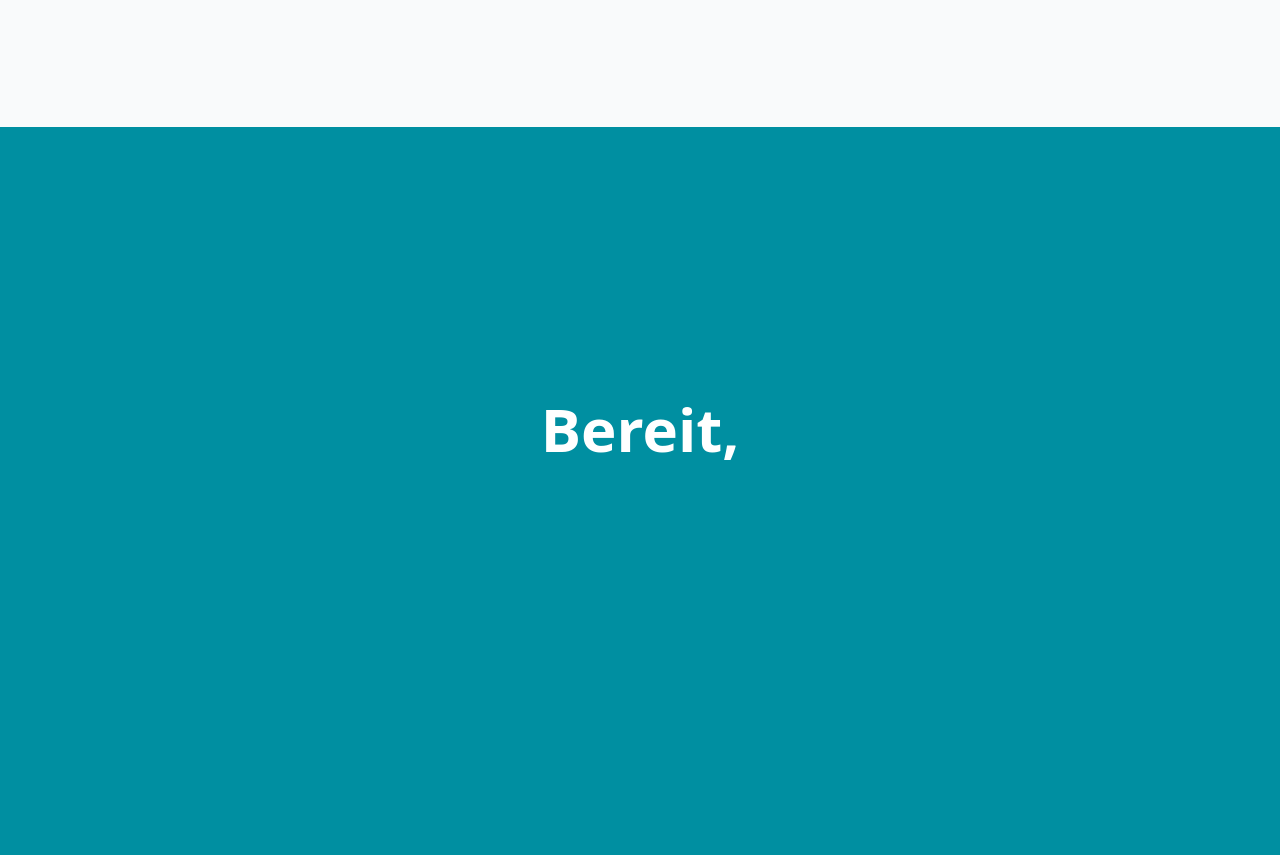
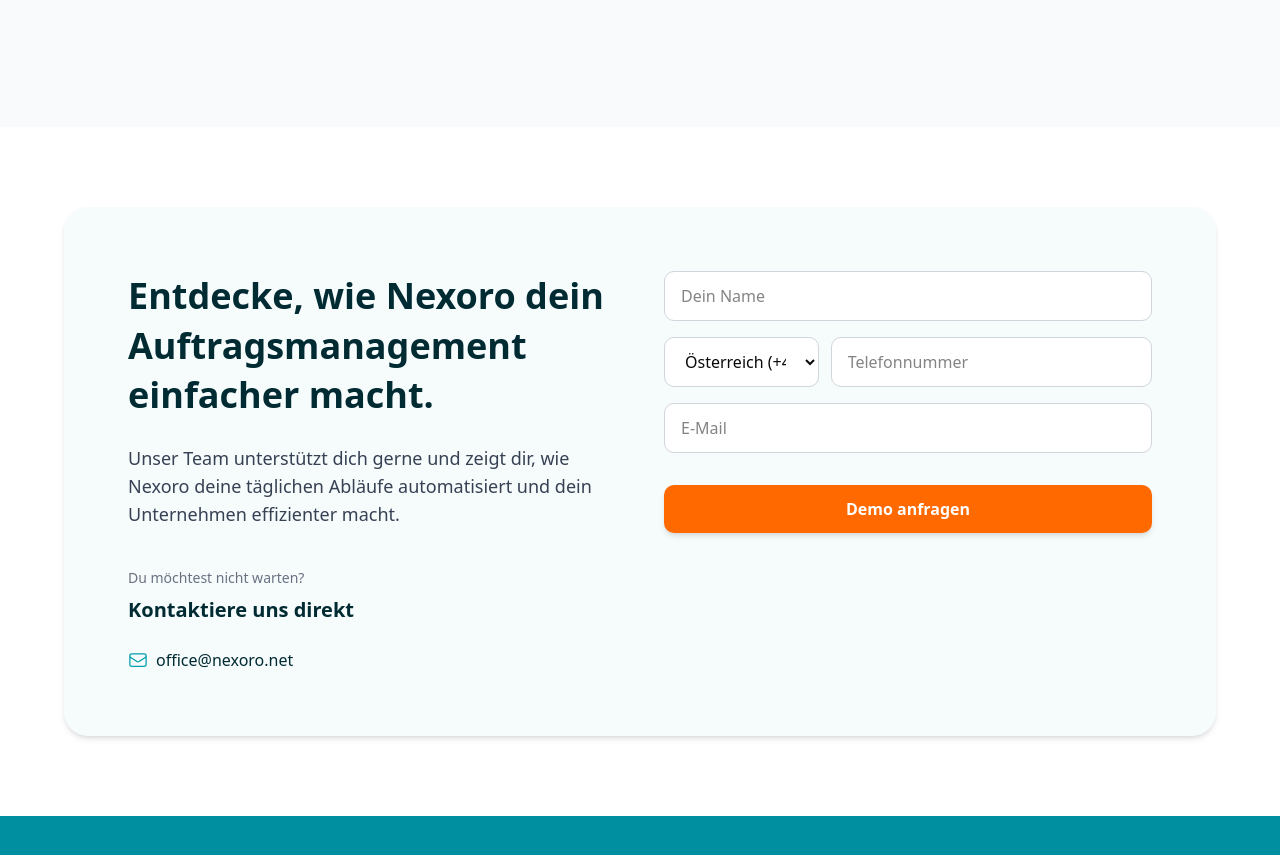
Before and after one commit to danielrckb/nexoro-landing, a Next.js app: page / in a window 1280 px wide. Shown: the part 7980-8835 px from the top of the page. Built offline with nearby package versions, Linux system fonts and the light colour scheme.

Commit message:
leadmagnet

```diff
--- /dev/null
+++ b/app/components/LeadMagnet.tsx
@@ -0,0 +1,113 @@
+'use client';
+
+import { motion } from 'framer-motion';
+
+export default function LeadMagnet() {
+  return (
+    <motion.section
+      initial={{ opacity: 0, y: 30 }}
+      whileInView={{ opacity: 1, y: 0 }}
+      transition={{ duration: 0.6, ease: 'easeOut' }}
+      viewport={{ once: true }}
+      className="w-full flex justify-center px-6 py-20"
+    >
+      <div className="max-w-6xl w-full bg-[#f6fbfc] rounded-3xl shadow-md p-10 md:p-16 grid grid-cols-1 md:grid-cols-2 gap-12">
+
+        {/* LEFT TEXT */}
+        <div className="">
+          <h2 className="text-3xl md:text-4xl font-bold text-[#002b33] leading-snug">
+            Entdecke, wie Nexoro dein<br />
+            Auftragsmanagement<br />
+            einfacher macht.
+          </h2>
+
+          <p className="text-gray-700 mt-6 text-base md:text-lg">
+            Unser Team unterstützt dich gerne und zeigt dir,
+            wie Nexoro deine täglichen Abläufe automatisiert
+            und dein Unternehmen effizienter macht.
+          </p>
+
+          <p className="mt-10 text-sm text-gray-500">Du möchtest nicht warten?</p>
+
+          <p className="mt-2 text-xl font-semibold text-[#002b33]">
+            Kontaktiere uns direkt
+          </p>
+
+          <div className="mt-6 space-y-3">
+
+            {/* Email */}
+            <a
+              href="mailto:office@nexoro.net"
+              className="flex items-center gap-2 text-[#002b33] hover:underline"
+            >
+              <svg
+                xmlns="http://www.w3.org/2000/svg"
+                fill="none"
+                viewBox="0 0 24 24"
+                strokeWidth={1.5}
+                stroke="#00a0ae"
+                className="w-5 h-5"
+              >
+                <path
+                  strokeLinecap="round"
+                  strokeLinejoin="round"
+                  d="M21.75 6.75v10.5a2.25 2.25 0 01-2.25 2.25H4.5a2.25 2.25 0 01-2.25-2.25V6.75m19.5 0A2.25 2.25 0 0019.5 4.5h-15a2.25 2.25 0 00-2.25 2.25m19.5 0v.243a2.25 2.25 0 01-1.02 1.89l-7.5 4.875a2.25 2.25 0 01-2.46 0L3.27 8.883A2.25 2.25 0 012.25 6.993V6.75"
+                />
+              </svg>
+
+              office@nexoro.net
+            </a>
+
+          </div>
+        </div>
+
+        {/* RIGHT FORM */}
+        <div>
+          <div className="space-y-4">
+
+            <input
+              type="text"
+              placeholder="Dein Name"
+              className="w-full px-4 py-3 rounded-lg border border-gray-300 focus:outline-none focus:ring-2 focus:ring-[#00aebe] bg-white"
+            />
+
+            <div className="grid grid-cols-3 gap-3">
+              <select
+                className="col-span-1 px-4 py-3 rounded-lg border border-gray-300 focus:ring-2 focus:ring-[#00aebe] bg-white"
+              >
+                <option>Österreich (+43)</option>
+                <option>Deutschland (+49)</option>
+                <option>Schweiz (+41)</option>
+              </select>
+
+              <input
+                type="text"
+                placeholder="Telefonnummer"
+                className="col-span-2 px-4 py-3 rounded-lg border border-gray-300 focus:ring-2 focus:ring-[#00aebe] bg-white"
+              />
+            </div>
+
+            <input
+              type="email"
+              placeholder="E-Mail"
+              className="w-full px-4 py-3 rounded-lg border border-gray-300 focus:outline-none focus:ring-2 focus:ring-[#00aebe] bg-white"
+            />
+
+            <button
+              disabled
+              className="
+                w-full py-3 mt-4 rounded-lg text-white font-semibold
+                bg-orange-500 hover:bg-orange-600 transition
+                shadow-md cursor-pointer
+              "
+            >
+              Demo anfragen
+            </button>
+
+          </div>
+        </div>
+
+      </div>
+    </motion.section>
+  );
+}
--- /dev/null
+++ b/app/funktionen/integrationen/page.tsx
@@ -0,0 +1,12 @@
+import Header from "@/app/components/Header";
+import Footer from "@/app/components/Footer";
+
+
+export default function Integrationen() {
+  return (
+    <div className="min-h-screen bg-white">
+      <Header />
+      <Footer />
+    </div>
+  )
+}
--- a/app/page.tsx
+++ b/app/page.tsx
@@ -7,6 +7,7 @@
 import Footer from "./components/Footer"
 import Header from "./components/Header"
 import Hero from "./components/Hero"
+import LeadMagnet from "./components/LeadMagnet"
 import Pricing from "./components/Pricing"
 import Testimonials from "./components/Testimonials"
 import TextRotation from "./components/TextRotation"
@@ -26,6 +27,7 @@
       <Why />
       <Testimonials />
       <FAQ />
+      <LeadMagnet />
       <CTAScroll />
       {/* <CTA /> */}
       <Footer />
```
Also changed, not shown: app/components/funktionen/integrationen/Hero.tsx (added).
